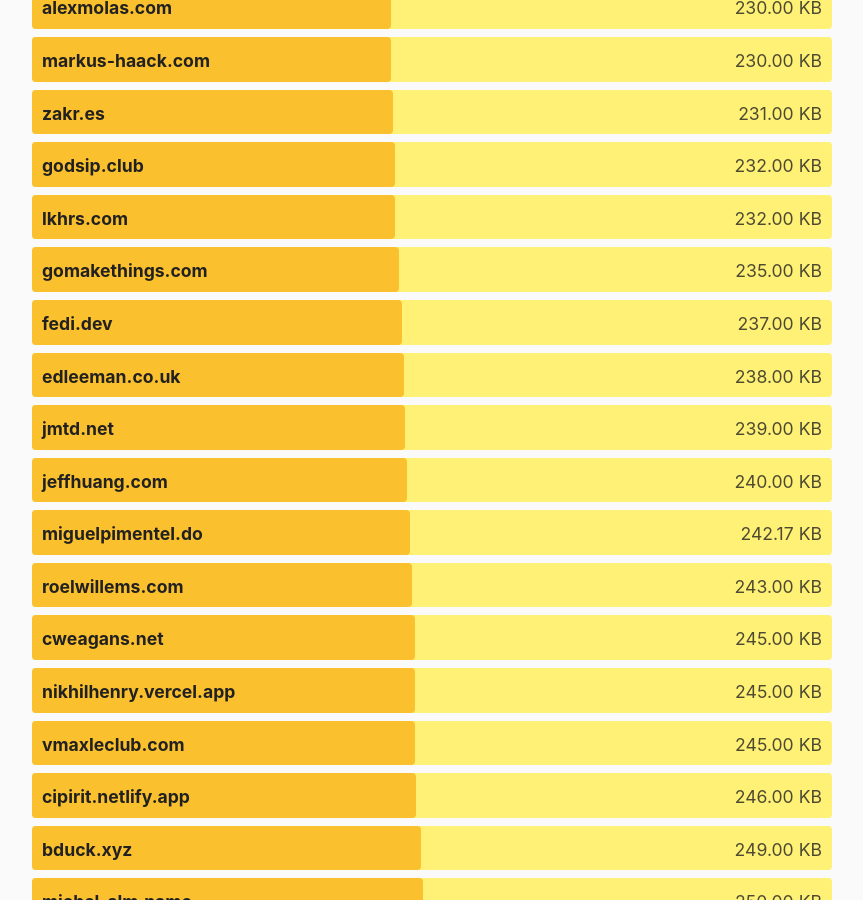
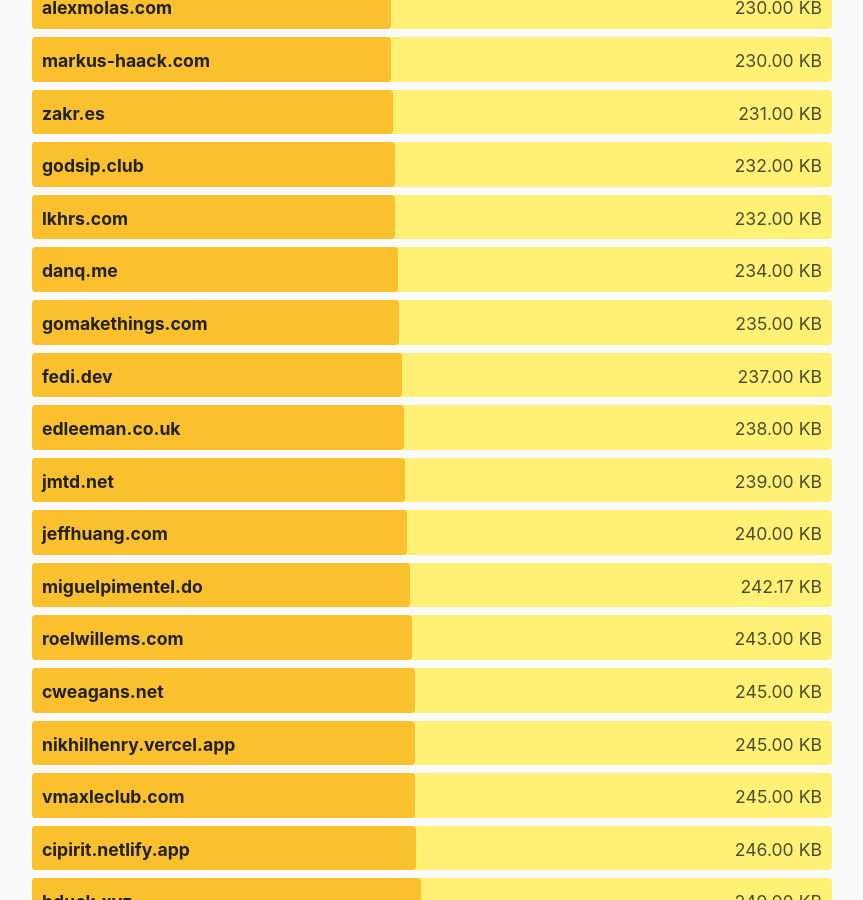
Before and after one commit to kevquirk/512kb.club, a Jekyll site: the page built from index.md, in a window 1280 px wide and 900 px high, scrolled down 33096 px. Shown: the whole window, without its empty margins (208-1071 px from the left). Built offline with Jekyll 4.4.1, drawn with Linux system fonts in a browser that asks for light colours.

Commit message:
Update danq.me from 481kb to 234kb

```diff
--- a/_data/sites.yml
+++ b/_data/sites.yml
@@ -985,8 +985,8 @@
 
 - domain: danq.me
   url: https://danq.me/
-  size: 481
-  last_checked: 2023-08-02
+  size: 234
+  last_checked: 2024-03-22
 
 - domain: dariusz.wieckiewicz.org
   url: https://dariusz.wieckiewicz.org/
```
